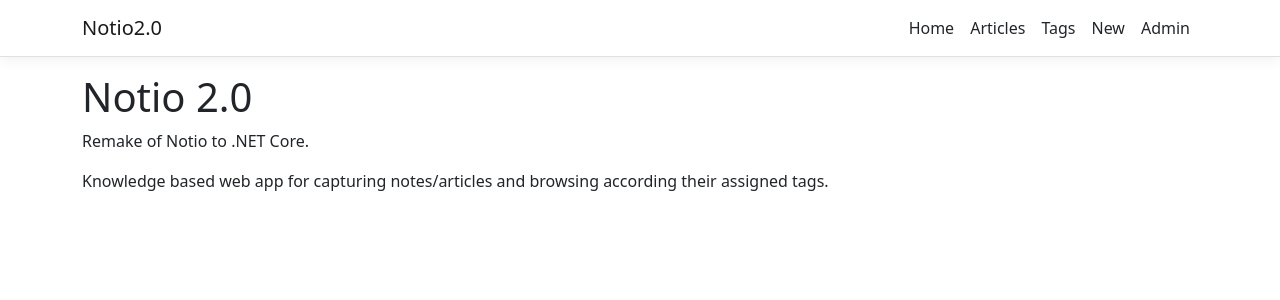
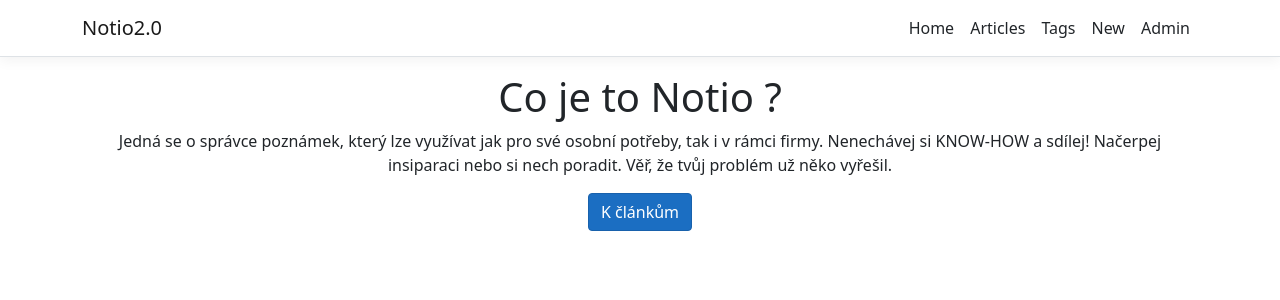
Before and after one commit to Xokhezi/Notio2.0, an Angular app in the folder ClientApp/: page / in a window 1280 px wide. Shown: the top 300 px of the page. Built offline with nearby package versions, Linux system fonts and the light colour scheme.

Commit message:
homepage update

```diff
--- a/ClientApp/src/app/home/home.component.html
+++ b/ClientApp/src/app/home/home.component.html
@@ -1,3 +1,7 @@
-<h1>Notio 2.0</h1>
-<p>Remake of Notio to .NET Core.</p>
-<p>Knowledge based web app for capturing notes/articles and browsing according their assigned tags.</p>
+   <div class="cent">
+        <h1>Co je to Notio ?</h1>
+        <p>Jedná se o správce poznámek, který lze využívat jak pro své osobní potřeby, tak i v rámci firmy. Nenechávej
+            si KNOW-HOW a sdílej! Načerpej insiparaci nebo si nech poradit.
+            Věř, že tvůj problém už něko vyřešil.</p>
+        <button [routerLink]="['/articles']" class="btn btn-primary">K článkům</button>
+    </div>
--- a/ClientApp/src/styles.css
+++ b/ClientApp/src/styles.css
@@ -16,8 +16,9 @@ code {
   background-color: #1b6ec2;
   border-color: #1861ac;
 }
-.wid{
-  max-width: 100%;
-  width:100% ;
-
+.cent{
+  display: flex;
+  flex-direction: column;
+  align-items: center;
+  text-align: center;
 }
```
